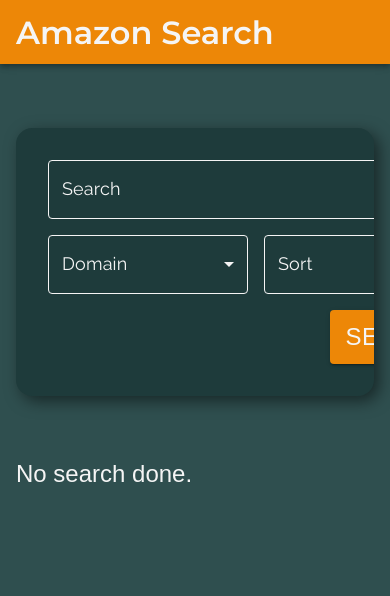
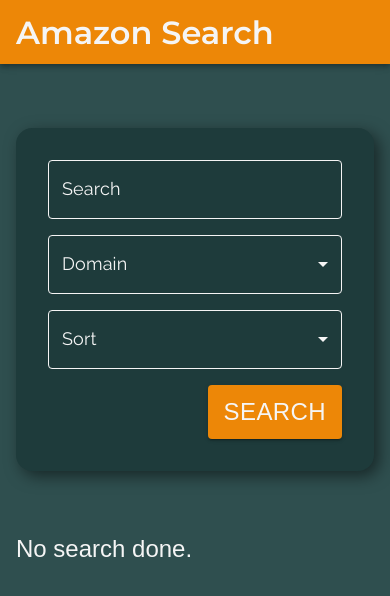
Before and after one commit to KGabard/amazon-search-app, a Next.js app: page / in a window 390 px wide. Shown: the top 596 px of the page. Built offline with nearby package versions, Linux system fonts and the light colour scheme; a web font is replaced by a local one.

Commit message:
Responsive de la home page

```diff
--- a/src/app/components/search-form/SearchForm.tsx
+++ b/src/app/components/search-form/SearchForm.tsx
@@ -61,8 +61,8 @@
       >
         {({ values, errors, isSubmitting, touched }) => (
           <Form autoComplete="off">
-            <Grid container direction="column" spacing={2}>
-              <Grid item>
+            <Grid container direction="row" spacing={2}>
+              <Grid item xs={12}>
                 <MyTextField
                   name="search"
                   label="Search"
@@ -74,7 +74,7 @@
                 />
               </Grid>
 
-              <Grid item sx={{ display: 'flex', gap: 2 }}>
+              <Grid item xs={12} sm={5} md={3.5} lg={3}>
                 <MySelectField
                   options={domainOptions}
                   muiAttributes={{
@@ -83,9 +83,13 @@
                     error: errors.domain && touched.domain,
                     helperText:
                       errors.domain && touched.domain ? errors.domain : '',
-                    style: { width: '200px' },
+                    // style: { width: '200px' },
+                    fullWidth: true,
                   }}
                 />
+              </Grid>
+
+              <Grid item xs={12} sm={5} md={3.5} lg={3}>
                 <MySelectField
                   options={sortOptions}
                   muiAttributes={{
@@ -93,15 +97,18 @@
                     label: 'Sort',
                     error: errors.sort && touched.sort,
                     helperText: errors.sort && touched.sort ? errors.sort : '',
-                    style: { width: '200px' },
+                    // style: { width: '200px' },
+                    fullWidth: true,
                   }}
                 />
               </Grid>
 
               <Grid
                 item
+                xs={12}
                 sx={{
-                  alignSelf: 'end',
+                  display: 'flex',
+                  justifyContent: 'flex-end',
                 }}
               >
                 <Button
```
